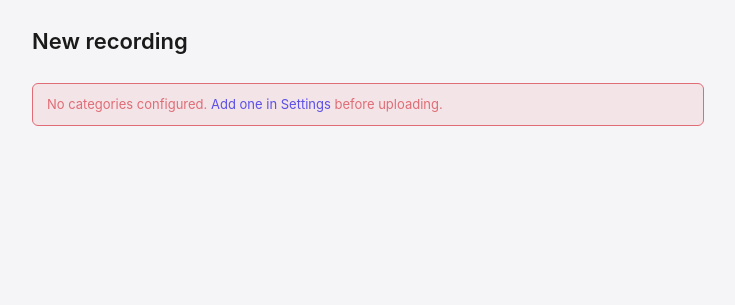
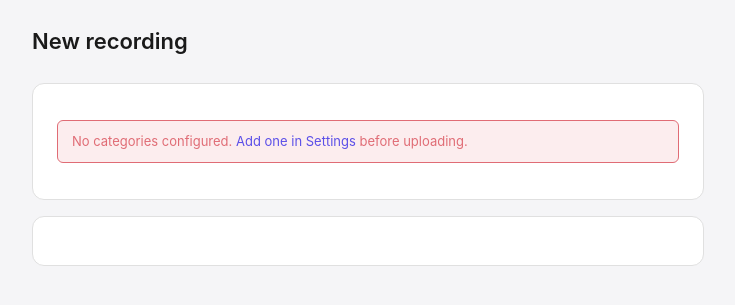
Before and after one commit to poolski/recalld, a FastAPI app: page / in a window 1280 px wide. Shown: the part 85-390 px from the top of the page, without its empty margins (272-1007 px from the left). Run offline with FastAPI, Linux system fonts and the light colour scheme; data that the repository does not hold is empty.

Commit message:
fix: add missing card wrappers to index.html sections

```diff
--- a/recalld/templates/index.html
+++ b/recalld/templates/index.html
@@ -2,6 +2,7 @@
 {% block content %}
 <h1>New recording</h1>
 
+<div class="card">
 {% if not cfg.categories %}
 <div class="alert error">
   No categories configured. <a href="/settings/">Add one in Settings</a> before uploading.
@@ -30,7 +31,9 @@
   <button type="submit" style="margin-top:8px">Process recording</button>
 </form>
 {% endif %}
+</div>
 
+<div class="card">
 {% if incomplete_jobs %}
 <h2>Incomplete jobs</h2>
 <ul class="job-list">
@@ -39,4 +42,5 @@
   {% endfor %}
 </ul>
 {% endif %}
+</div>
 {% endblock %}
```
